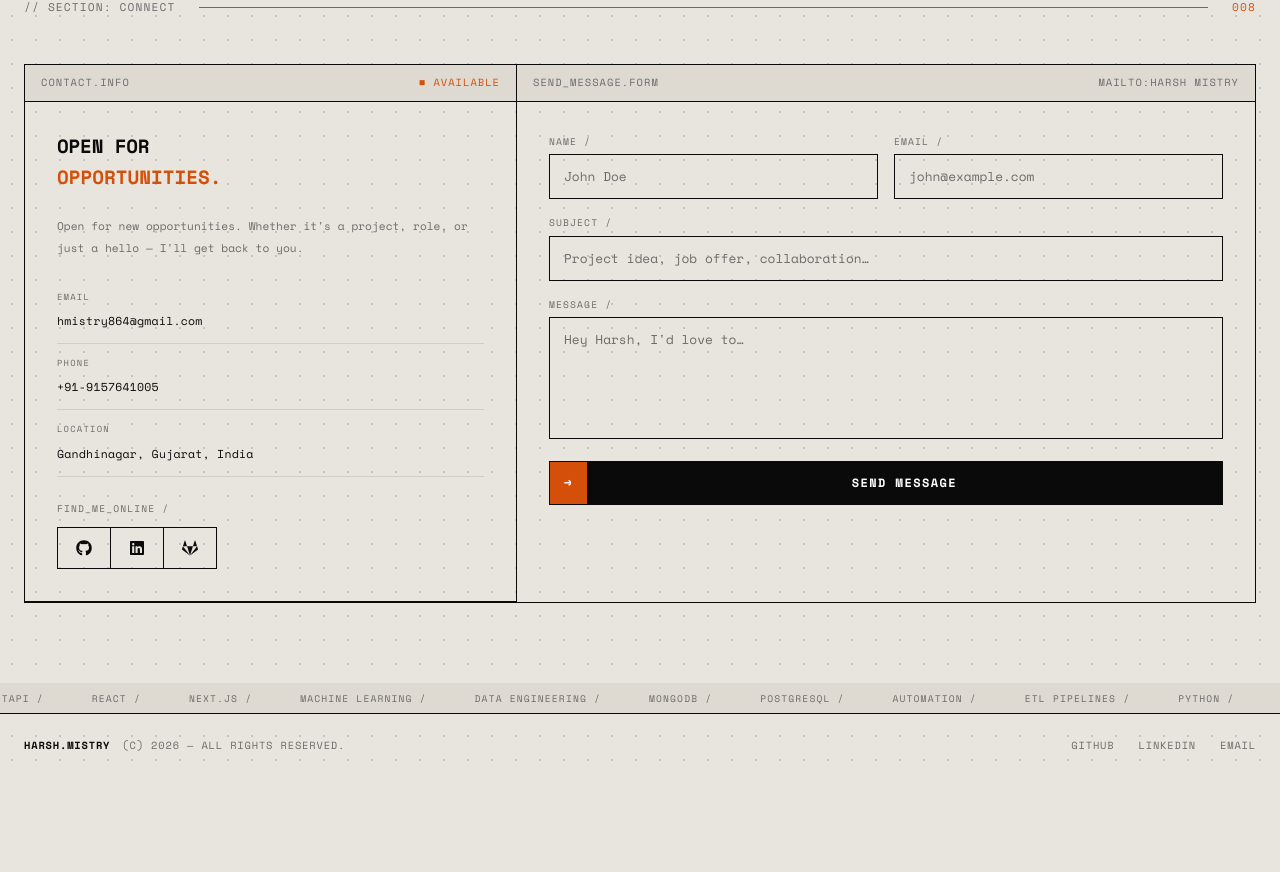
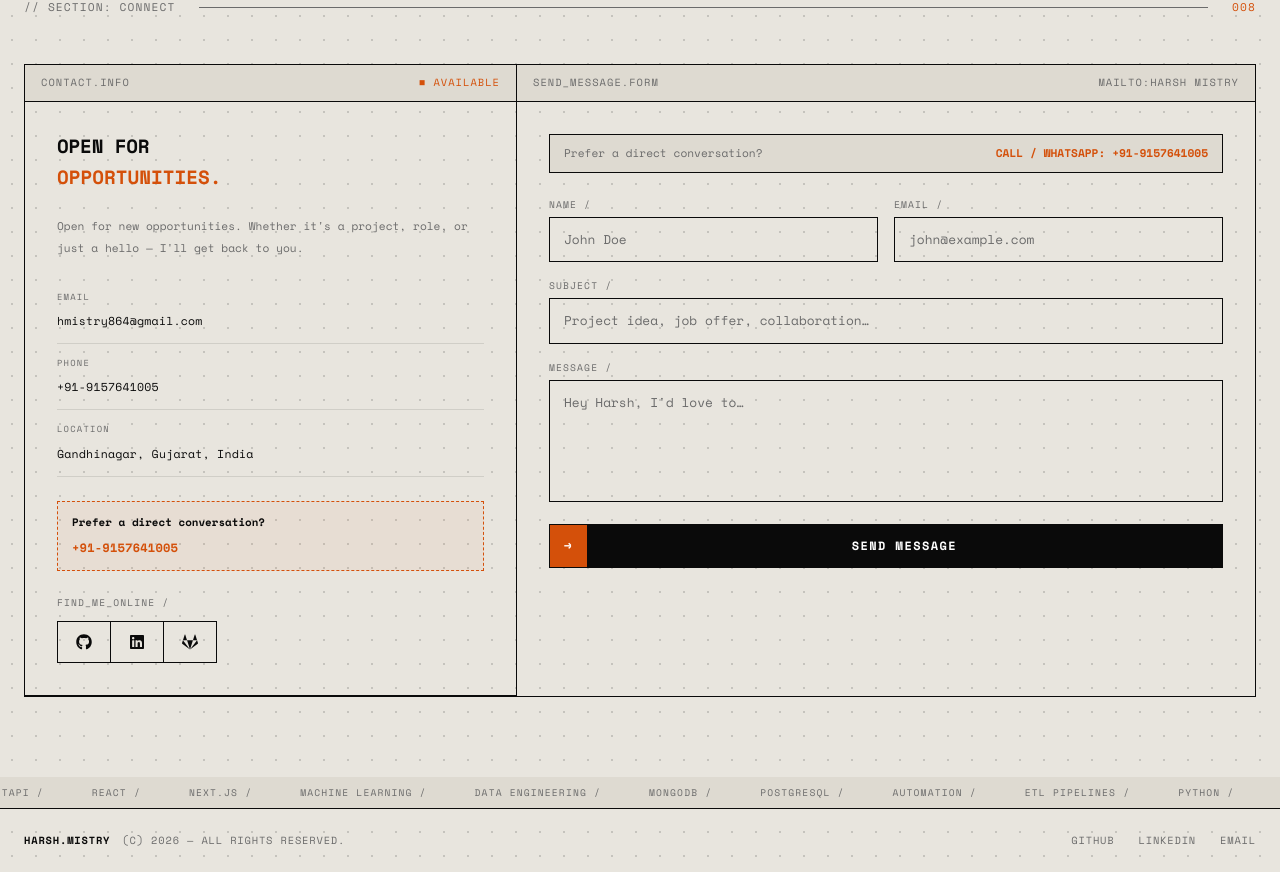
Before and after one commit to Harsh-Mistry-12/harsh-portfolio, a Next.js app: page / in a window 1280 px wide. Shown: the part 8420-9292 px from the top of the page. Before the commit the page ends 9198 px from the top, so only its background shows below. Built offline with nearby package versions, Linux system fonts and the light colour scheme; no server answers.

Commit message:
updated contact info

```diff
--- a/components/sections/Contact.tsx
+++ b/components/sections/Contact.tsx
@@ -157,6 +157,41 @@ export const Contact = () => {
                 ))}
               </address>
 
+              {/* Direct conversation prompt */}
+              <div
+                style={{
+                  marginTop: "1.5rem",
+                  padding: "12px 14px",
+                  border: "1px dashed #d4500a",
+                  background: "rgba(212, 80, 10, 0.05)",
+                  fontFamily: "var(--font-mono)",
+                }}
+              >
+                <p
+                  style={{
+                    fontSize: "0.68rem",
+                    fontWeight: 700,
+                    color: "#0a0a0a",
+                    marginBottom: "4px",
+                  }}
+                >
+                  Prefer a direct conversation?
+                </p>
+                <a
+                  href={`tel:${personalInfo.phone.replace(/[^+\d]/g, "")}`}
+                  style={{
+                    fontSize: "0.75rem",
+                    fontWeight: 700,
+                    color: "#d4500a",
+                    textDecoration: "none",
+                    letterSpacing: "0.02em",
+                    display: "inline-block",
+                  }}
+                >
+                  {personalInfo.phone}
+                </a>
+              </div>
+
               {/* Social */}
               <div
                 style={{
@@ -231,6 +266,36 @@ export const Contact = () => {
             </div>
 
             <div style={{ padding: "2rem" }}>
+              <div
+                style={{
+                  marginBottom: "1.5rem",
+                  padding: "10px 14px",
+                  border: "1px solid #0a0a0a",
+                  background: "#dedad1",
+                  fontFamily: "var(--font-mono)",
+                  fontSize: "0.7rem",
+                  display: "flex",
+                  alignItems: "center",
+                  justifyContent: "space-between",
+                  flexWrap: "wrap",
+                  gap: "8px",
+                }}
+              >
+                <span style={{ color: "#6b6b6b" }}>
+                  Prefer a direct conversation?
+                </span>
+                <a
+                  href={`tel:${personalInfo.phone.replace(/[^+\d]/g, "")}`}
+                  style={{
+                    color: "#d4500a",
+                    fontWeight: "bold",
+                    textDecoration: "none",
+                  }}
+                >
+                  CALL / WHATSAPP: {personalInfo.phone}
+                </a>
+              </div>
+
               <form
                 name="contact"
                 method="POST"
```
